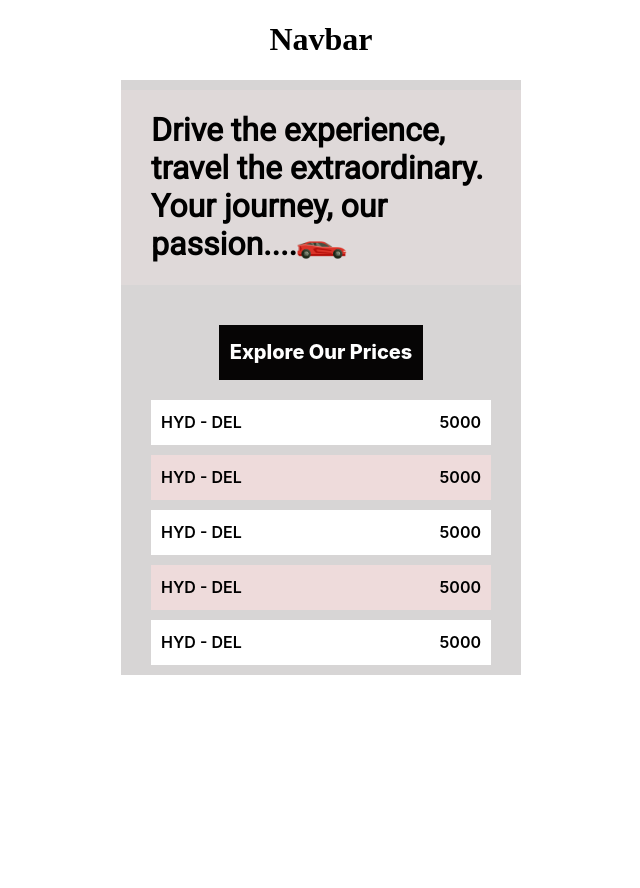
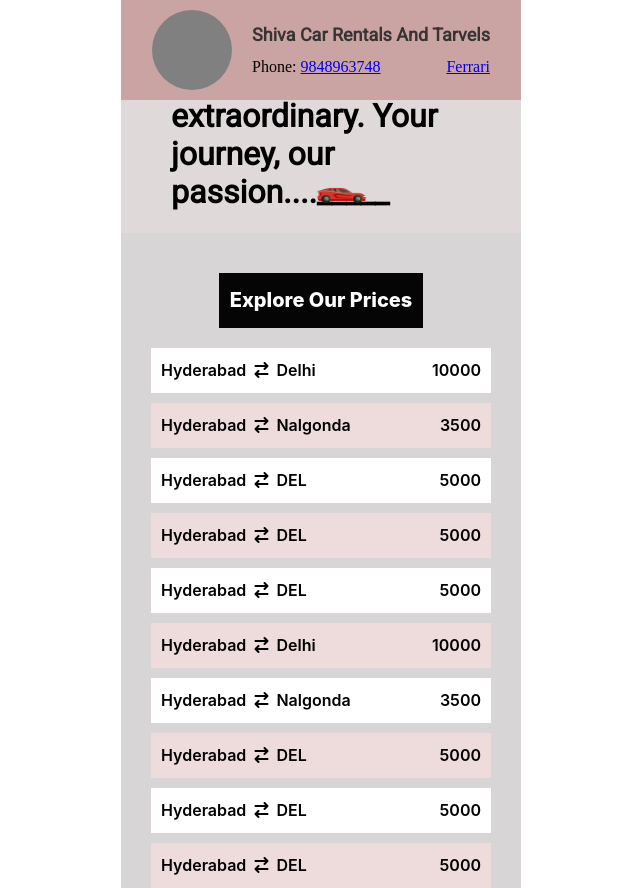
Before and after one commit to shivacheripally/car-rentals, a React (Create React App) app: page / in a window 1280 px wide. Shown: the whole page, without its empty margins (319-959 px from the left). Before the commit the page ends 800 px from the top, so only its background shows below. Built offline with nearby package versions, Linux system fonts and the light colour scheme.

Commit message:
add navbar

```diff
--- a/public/index.html
+++ b/public/index.html
@@ -29,8 +29,7 @@
     -->
     <title>shiva car-rentals</title>
   </head>
-  <body>
-    <noscript>You need to enable JavaScript to run this app.</noscript>
+  <body style="margin: 0px;">
     <div id="root"></div>
     <!--
       This HTML file is a template.
@@ -42,5 +41,6 @@
       To begin the development, run `npm start` or `yarn start`.
       To create a production bundle, use `npm run build` or `yarn build`.
     -->
+    <script src="https://kit.fontawesome.com/e79f1189be.js" crossorigin="anonymous"></script>
   </body>
 </html>
--- a/src/App.css
+++ /dev/null
@@ -1,38 +0,0 @@
-.App {
-  text-align: center;
-}
-
-.App-logo {
-  height: 40vmin;
-  pointer-events: none;
-}
-
-@media (prefers-reduced-motion: no-preference) {
-  .App-logo {
-    animation: App-logo-spin infinite 20s linear;
-  }
-}
-
-.App-header {
-  background-color: #282c34;
-  min-height: 100vh;
-  display: flex;
-  flex-direction: column;
-  align-items: center;
-  justify-content: center;
-  font-size: calc(10px + 2vmin);
-  color: white;
-}
-
-.App-link {
-  color: #61dafb;
-}
-
-@keyframes App-logo-spin {
-  from {
-    transform: rotate(0deg);
-  }
-  to {
-    transform: rotate(360deg);
-  }
-}
--- a/src/App.js
+++ b/src/App.js
@@ -1,13 +1,52 @@
-import './App.css';
+import React, { useState, useRef, useEffect } from "react";
 import Navbar from './components/Navbar/navbar';
 import MainConatainer from './components/MainBody/MainContainer';
+import * as Styles from "./components/MainBody/style";
 
 function App() {
+  const trackedDivRef = useRef();
+    const [initialTop, setInitialTop] = useState(0);
+    const [showNavDiv, setshowNavDiv] = useState(false);
+    const [showMainDiv, setShowMainDiv] = useState(true);
+
+    const handleScroll = () => {
+        const rect = trackedDivRef.current.getBoundingClientRect();
+        const traveledDistance = initialTop - rect.top;
+        if(traveledDistance > -188){
+          setShowMainDiv(false);
+          setshowNavDiv(true);
+        }
+        else {
+          setShowMainDiv(true);
+          setshowNavDiv(false);
+        }
+        if(traveledDistance > -7){
+          setShowMainDiv(false);
+          setshowNavDiv(true);
+        }
+        else {
+          setShowMainDiv(true);
+          setshowNavDiv(false);
+        }
+        console.log('Traveled distance:', traveledDistance);
+    };
+
+    useEffect(() => {
+        // Set initial top position when the component mounts
+        setInitialTop(trackedDivRef.current.getBoundingClientRect().top);
+
+        window.addEventListener('scroll', handleScroll);
+
+        return () => {
+            window.removeEventListener('scroll', handleScroll);
+        };
+    }, []);
+
   return (
-    <center>
-      <Navbar />
-      <MainConatainer />
-    </center>
+    <Styles.FullPage>
+      <Navbar isScroll={showNavDiv}/>
+      <MainConatainer trackRef={trackedDivRef} isScroll={showMainDiv}/>
+    </Styles.FullPage>
   );
 }
 
--- a/src/components/MainBody/MainContainer.js
+++ b/src/components/MainBody/MainContainer.js
@@ -3,13 +3,16 @@ import * as Styles from "./style";
 import data from '../../data.json';
 import Car from '../../images/sport-car.png'
 
-export default function MainConatainer() {
+export default function MainConatainer({ trackRef, isScroll }) {
     return (
         <Styles.MainConatainer>
-            <Styles.HeadeTextContainer>
+            <Styles.ProfileDiv size="130px" showdiv={isScroll} ismargin="true">
+                <img src={Car} alt="Profile" width={100} height={100} />
+            </Styles.ProfileDiv>
+            <Styles.HeadeTextContainer ref={trackRef}>
                 <h1>
                     Drive the experience, travel the extraordinary. Your journey, our passion....
-                    <img src={Car} alt="sports-car" />
+                    <img src={Car} alt="sports-car" />_____
                 </h1>
             </Styles.HeadeTextContainer>
             <Styles.PriceHead>
@@ -18,12 +21,10 @@ export default function MainConatainer() {
                 </h1>
             </Styles.PriceHead>
             {data?.map((value, index) => {
-                console.log(value.start)
-
                 return (
-                    <Styles.PriceCard key={index} setBg = {index}>
+                    <Styles.PriceCard key={index} setbg={index}>
                         <p>
-                            {value.start} - {value.end}
+                            {value.start} &nbsp;<i className="fa-solid fa-arrow-right-arrow-left"></i>&nbsp; {value.end}
                         </p>
                         <p>
                             {value.price}
--- a/src/components/MainBody/style.js
+++ b/src/components/MainBody/style.js
@@ -1,10 +1,78 @@
 import styled from 'styled-components';
+
+export const FullPage = styled.div`
+    position: relative;
+    display: flex;
+    justify-content: center;
+`
+
+export const NavbarDiv = styled.div`
+    position: fixed;
+    height: ${props => props.showdiv ? '200px' : '100px'};
+    width: 400px;
+    background: #D7D5D5;
+    display: flex;
+    align-items: center;
+    justify-content: center;
+    flex-direction: column;
+    background-color: #CAA3A3;
+    z-index: 1;
+    @media (max-width: 431px){
+        width: 100%;
+    }
+
+    b{
+        color: #393434;
+        font-family: Inter;
+        font-size: 18px;
+        font-style: normal;
+        font-weight: 800;
+        line-height: normal;
+        font-family: 'Roboto';
+    }
+`
+
+export const InfoDiv = styled.div`
+    width: 100%;
+    height: 100px;
+    display: flex;
+    align-items: center;
+    justify-content: center;
+    gap: 20px;
+`
+
+export const Info = styled.div`
+    height: 80px;
+    display: flex;
+    align-items: center;
+    justify-content: space-evenly;
+    flex-direction: column;
+`
+
+export const Contact = styled.div`
+    width: 100%;
+    display: flex;
+    align-items: center;
+    justify-content: space-between;
+`
+
+export const ProfileDiv = styled.div`
+    width: ${props => props.size};
+    height: ${props => props.size};
+    border-radius: 100px;
+    background-color: grey;
+    display: ${props => props.showdiv ? 'flex' : 'none'};
+    margin-top: ${props => props.ismargin ? '120px' : ''};
+    margin-bottom: ${props => props.ismargin ? '20px' : ''};
+`
 
 export const MainConatainer = styled.div`
     width: 400px;
     background: #D7D5D5;
-    padding: 10px 0px;
-
+    display: flex;
+    flex-direction: column;
+    align-items: center;
+    justify-content: center;
     @media (max-width: 431px){
         width: 100%;
     }
@@ -19,7 +87,7 @@ export const HeadeTextContainer = styled.div`
     align-items: center;
     justify-content: center;
     h1{
-        width: 85%;
+        width: 300px;
         color: #000;
         font-family: Inter;
         font-size: 32px;
@@ -32,7 +100,7 @@ export const HeadeTextContainer = styled.div`
         img{
             position: absolute;
             width: 50px;
-            height: 50px;
+            height: 45px;
         }
     }
 `
@@ -63,8 +131,8 @@ export const PriceCard = styled.div`
     align-items: center;
     justify-content: space-between;
     flex-shrink: 0;
-    background: ${props => props.setBg%2 !== 0 ? "#EEDBDB" : "#FFF"} ;
-    margin-top: ${props => props.setBg === 0 ? '20px' : '10px'};
+    background: ${props => props.setbg%2 !== 0 ? "#EEDBDB" : "#FFF"} ;
+    margin-top: ${props => props.setbg === 0 ? '20px' : '10px'};
 
     p{
         color: #000;
--- a/src/components/Navbar/navbar.js
+++ b/src/components/Navbar/navbar.js
@@ -1,9 +1,20 @@
 import React from "react";
+import * as Styles from '../MainBody/style';
 
-export default function Navbar(){
+export default function Navbar({ isScroll }) {
     return (
-        <>
-            <h1>Navbar</h1>
-        </>
+        <Styles.NavbarDiv>
+            <Styles.InfoDiv>
+                <Styles.ProfileDiv size="80px" showdiv={isScroll}>
+                </Styles.ProfileDiv>
+                <Styles.Info>
+                    <b>Shiva Car Rentals And Tarvels</b>
+                    <Styles.Contact>
+                        <span>Phone: <a href="tel">9848963748</a></span>
+                        <span><a href="car-page">Ferrari</a></span>
+                    </Styles.Contact>
+                </Styles.Info>
+            </Styles.InfoDiv>
+        </Styles.NavbarDiv>
     )
 }
--- a/src/data.json
+++ b/src/data.json
@@ -1,26 +1,51 @@
 [
     {
-        "start": "HYD",
+        "start": "Hyderabad",
+        "end": "Delhi",
+        "price": 10000
+    },
+    {
+        "start": "Hyderabad",
+        "end": "Nalgonda",
+        "price": 3500
+    },
+    {
+        "start": "Hyderabad",
         "end": "DEL",
         "price": 5000
     },
     {
-        "start": "HYD",
+        "start": "Hyderabad",
         "end": "DEL",
         "price": 5000
     },
     {
-        "start": "HYD",
+        "start": "Hyderabad",
         "end": "DEL",
         "price": 5000
     },
     {
-        "start": "HYD",
+        "start": "Hyderabad",
+        "end": "Delhi",
+        "price": 10000
+    },
+    {
+        "start": "Hyderabad",
+        "end": "Nalgonda",
+        "price": 3500
+    },
+    {
+        "start": "Hyderabad",
         "end": "DEL",
         "price": 5000
     },
     {
-        "start": "HYD",
+        "start": "Hyderabad",
+        "end": "DEL",
+        "price": 5000
+    },
+    {
+        "start": "Hyderabad",
         "end": "DEL",
         "price": 5000
     }
```
Also changed, not shown: src/reportWebVitals.js (deleted, +0 -13 lines), src/setupTests.js (deleted, +0 -5 lines).
